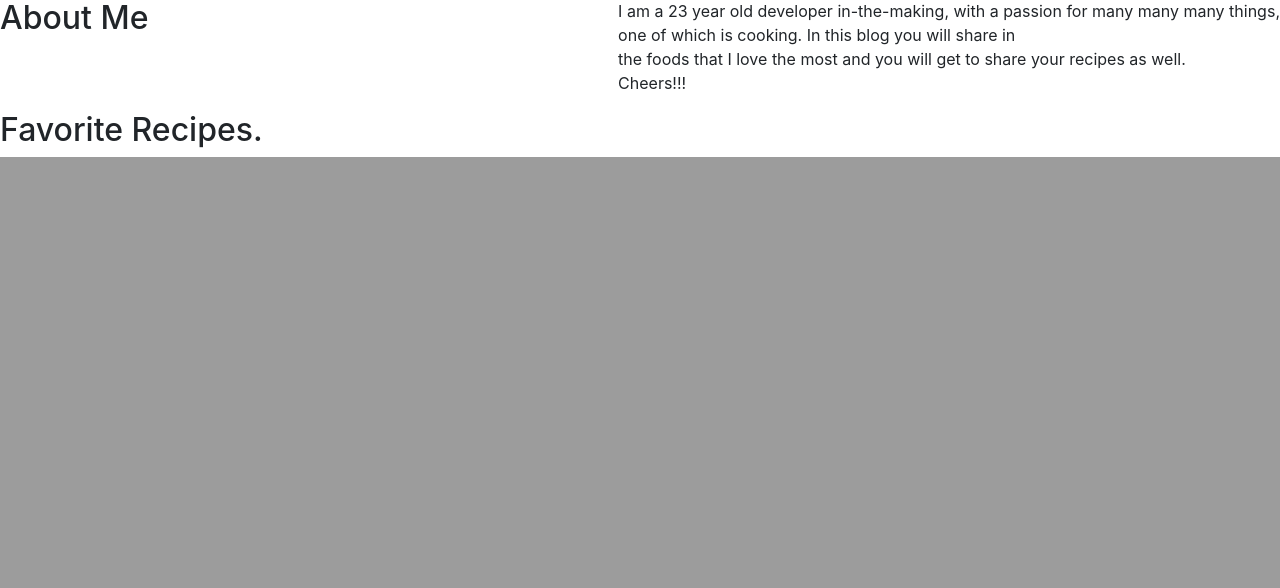
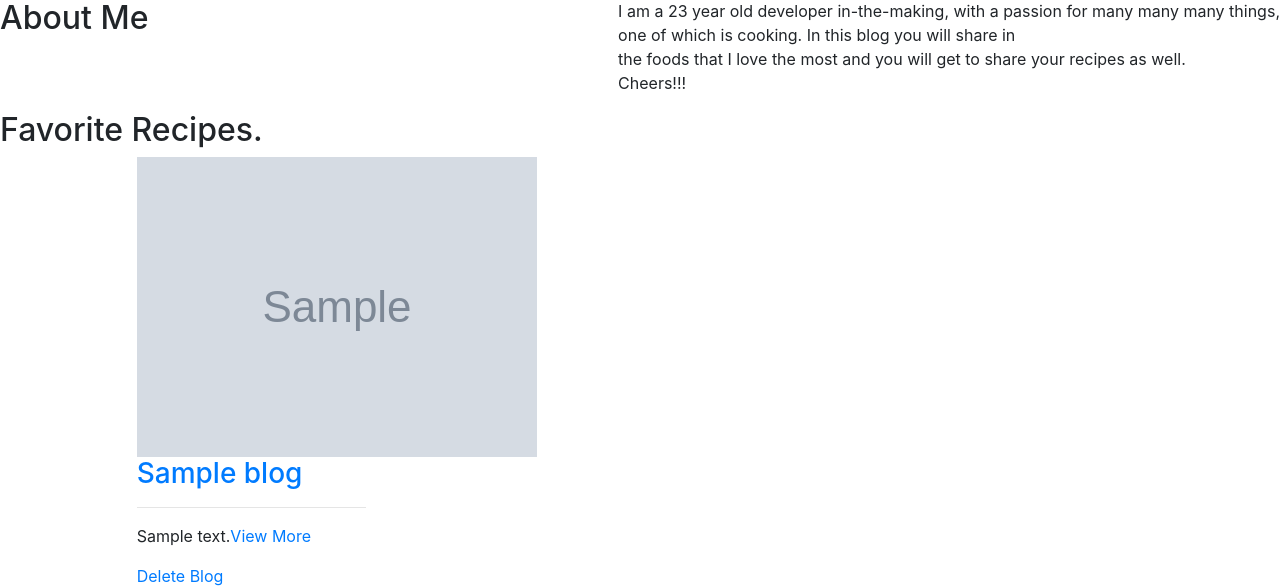
Before and after one commit to sharonmaswai/blog, a Flask app: template app/templates/index.html in a window 1280 px wide. Shown: the part 669-1257 px from the top of the page. Before the commit the page ends 826 px from the top, so only its background shows below. Run offline with Flask 2, Linux system fonts and the light colour scheme; a user stored in the database is signed in; tables that the repository leaves empty hold one stand-in row (values such as "Sample post"); the template is opened without the code that fills it: most values are stand-ins (such as "Sample title", 1, 10 or a date in 2020); grey boxes marked "Sample" are stand-in pictures; some libraries are stand-ins or nearby versions.

Commit message:
define blogposts in views and edit index html

```diff
--- a/app/templates/index.html
+++ b/app/templates/index.html
@@ -18,7 +18,7 @@
     <div class="container-fluid">
         <div class="row"style="background-repeat: no-repeat; width: 100%; height:100%; background-image: url(https://images.unsplash.com/photo-1555626289-4608ef5d34ee?ixlib=rb-1.2.1&ixid=eyJhcHBfaWQiOjEyMDd9&auto=format&fit=crop&w=500&q=60);background-size: cover; background-position: center;">
                 <div class="header" >
-                        <strong><h1 class="head" style=" margin-top: 250px;margin-bottom: 50px;font-family: 'Parisienne', cursive;color:rgb(53, 9, 9);font-size: 90px;font-family: 'Parisienne', cursive; margin-left: 290px;">{{name}}</h1></strong>
+                    <strong><h1 class="head" style=" margin-top: 250px;margin-bottom: 50px;font-family: 'Parisienne', cursive;color:rgb(53, 9, 9);font-size: 90px;font-family: 'Parisienne', cursive; margin-left: 290px;">{{name}}</h1></strong>
                 </div>
                 <div class="contacts"style="margin-left: 500px; margin-bottom: 150px;">
                         <a href=""><img src="https://image.flaticon.com/icons/svg/185/185961.svg" alt="" width="40px" height="40px"> </a>
@@ -44,6 +44,33 @@
         <div class="row">
             <strong><h2>Favorite Recipes.</h2></strong>
 
+
+        </div>
+        <div class="row">
+            <div class="col-md-1"></div>
+            <div class="col-md-10">
+                    {% for blog in blogposts %}
+                    <div class="col-md-3 briefpost">
+
+                        <a href="{{url_for('main.blog',id=blog.id)}}">
+                            <img src="{{blog.photo_url}}" alt="Loading Image" class="img-responsive">
+                        </a>
+
+
+                        <div class="brief-content">
+                            <h3><a href="{{url_for('main.blog',id=blog.id)}}">{{blog.title}}</a></h3>
+                            <hr>
+                            <p> {{blog.blog_content|truncate(300)}}<a href="{{url_for('main.blog',id=blog.id)}}">View More</a></p>
+                            {% if current_user.is_authenticated%}
+                            <a href="{{url_for('main.delete_blog',id=blog.id)}}">Delete Blog</a>
+                            {% endif %}
+                        </div>
+                    </div>
+                {% endfor %}
+            </div>
+            <div class="col-md-1">
+
+            </div>
         </div>
 
 </body>
--- a/app/templates/navbar.html
+++ b/app/templates/navbar.html
@@ -15,8 +15,7 @@
                         <a class="nav-link js-scroll-trigger" href="{{url_for('main.new_blog')}}">CREATE BLOG  |</a>
                     </li>
                     <li class="nav-item">
-                            <a class="nav-link js-scroll-trigger" href="{{url_for('main.blog')}}">BLOG |</a>
-
+                        <a class="" href="/#blog-content">BLOGS  |</a>
                     </li>
                     {% if current_user.is_authenticated %}
                     <li style="color:black;padding:15px;">{{current_user.username | capitalize}}</li>
```
Also changed, not shown: app/main/views.py (+8 -1 lines).
